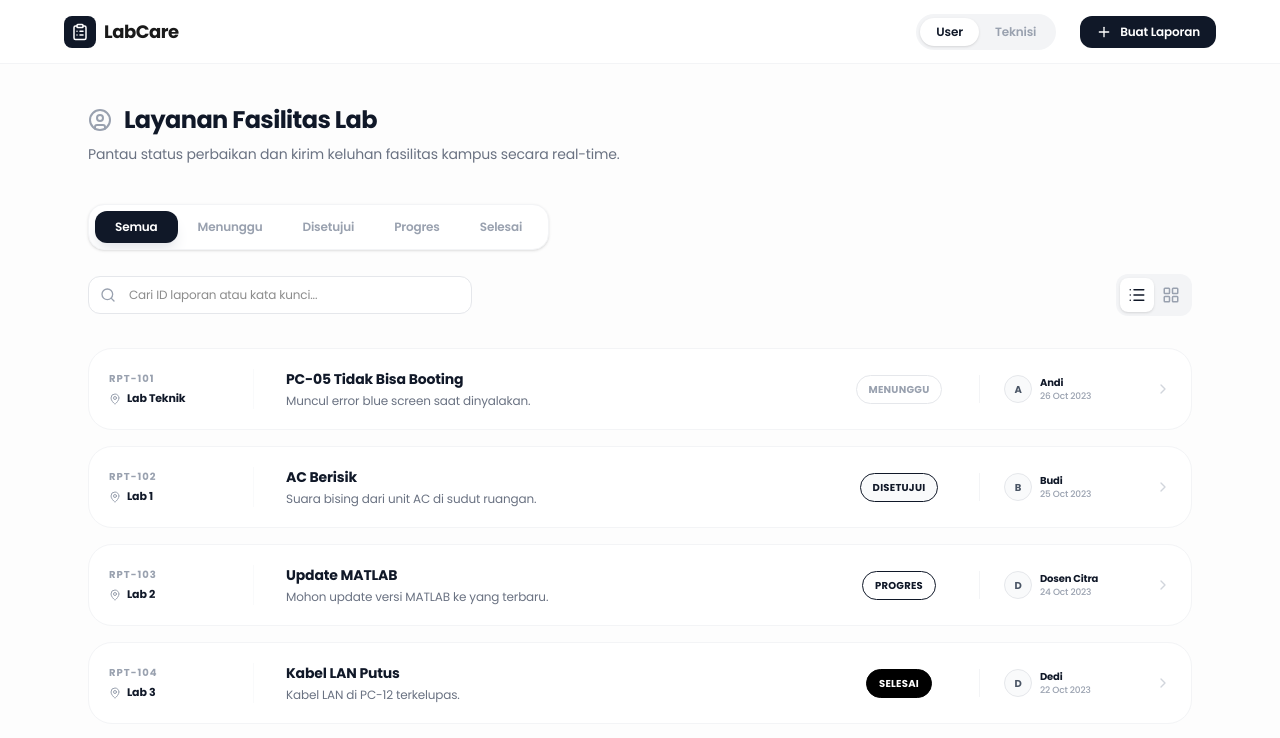
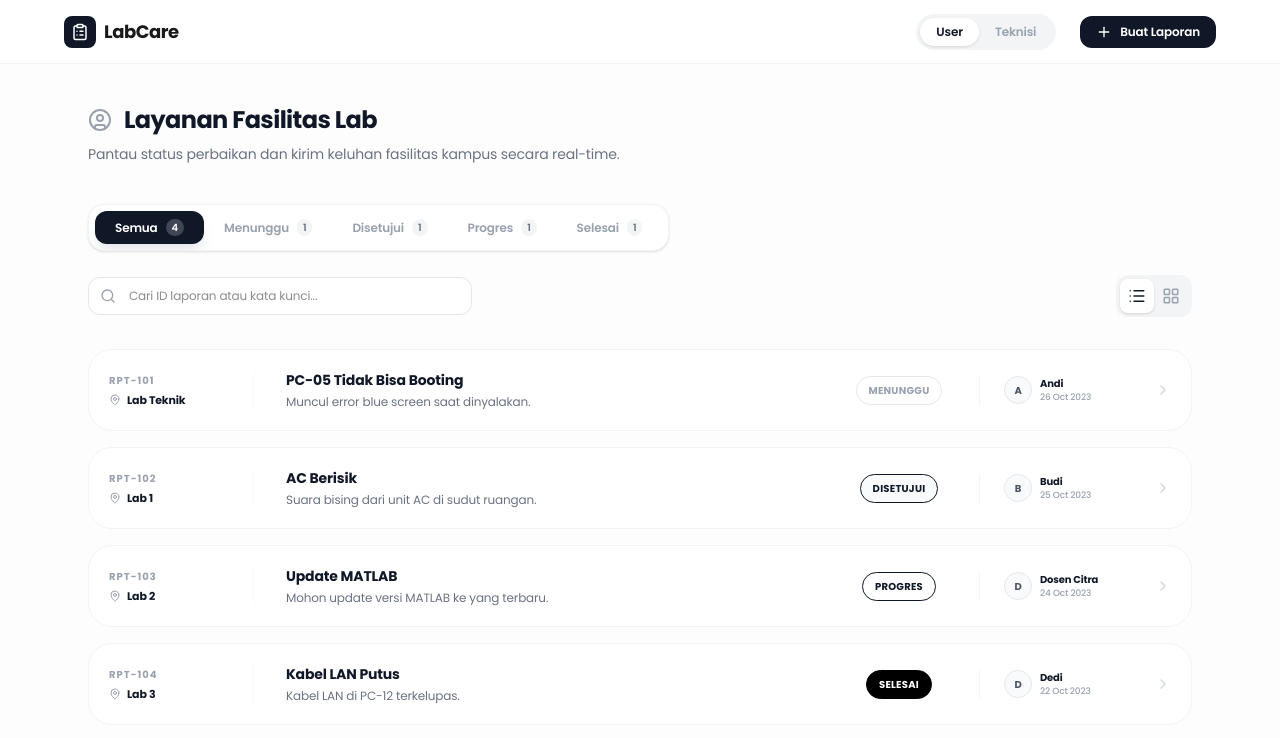
Before and after one commit to AnshoriAbdulloh/lab_report_system, a React (Vite) app: page / in a window 1280 px wide. Shown: the top 738 px of the page. Built offline with nearby package versions, Linux system fonts and the light colour scheme.

Commit message:
refactor App.tsx to reusable component and strictly

```diff
--- a/src/App.tsx
+++ b/src/App.tsx
@@ -1,25 +1,26 @@
 import React, { useState, useMemo } from "react";
 import {
   ClipboardList,
-  Plus,
-  Search,
-  List,
-  LayoutGrid,
-  MapPin,
   CheckCircle,
   PlayCircle,
+  Plus,
+  Check,
+  UserCircle,
+  LayoutGrid,
+  List as ListIcon,
+  ChevronRight,
+  Search,
+  X,
+  MapPin,
   Clock,
-  X,
-  ChevronRight,
-  UserCircle,
   Wrench,
 } from "lucide-react";
 
-type ReportStatus = "Menunggu" | "Disetujui" | "Progres" | "Selesai";
-type Role = "User" | "Teknisi";
-type ViewMode = "list" | "grid";
+export type ReportStatus = "Menunggu" | "Disetujui" | "Progres" | "Selesai";
+export type Role = "User" | "Teknisi";
+export type ViewMode = "list" | "grid";
 
-interface Report {
+export interface Report {
   id: string;
   title: string;
   description: string;
@@ -85,71 +86,18 @@ const INITIAL_REPORTS: Report[] = [
   },
 ];
 
-const App: React.FC = () => {
-  const [role, setRole] = useState<Role>("User");
-  const [viewMode, setViewMode] = useState<ViewMode>("list"); // Default: list
-  const [activeTab, setActiveTab] = useState<string>("Semua");
-  const [searchTerm, setSearchTerm] = useState<string>("");
-  const [isModalOpen, setIsModalOpen] = useState<boolean>(false);
-  const [reports, setReports] = useState<Report[]>(INITIAL_REPORTS);
+interface NavbarProps {
+  role: Role;
+  setRole: (role: Role) => void;
+  onOpenModal: () => void;
+}
 
-  const [newReport, setNewReport] = useState({
-    title: "",
-    description: "",
-    category: "Hardware",
-    location: LOCATIONS[0],
-  });
-
-  const filteredReports = useMemo(() => {
-    return reports.filter((r) => {
-      const matchesTab = activeTab === "Semua" || r.status === activeTab;
-      const matchesSearch =
-        r.title.toLowerCase().includes(searchTerm.toLowerCase()) ||
-        r.id.toLowerCase().includes(searchTerm.toLowerCase());
-      return matchesTab && matchesSearch;
-    });
-  }, [reports, activeTab, searchTerm]);
-
-  const handleUpdateStatus = (id: string, nextStatus: ReportStatus) => {
-    setReports((prev) =>
-      prev.map((report) =>
-        report.id === id ? { ...report, status: nextStatus } : report,
-      ),
-    );
-  };
-
-  const handleCreateReport = (e: React.FormEvent) => {
-    e.preventDefault();
-    const id = `RPT-${Math.floor(100 + Math.random() * 900)}`;
-    const reportToAdd: Report = {
-      ...newReport,
-      id,
-      status: "Menunggu",
-      reporter: "Mahasiswa",
-      date: new Date().toLocaleDateString("id-ID", {
-        day: "numeric",
-        month: "short",
-        year: "numeric",
-      }),
-    };
-    setReports([reportToAdd, ...reports]);
-    setIsModalOpen(false);
-    setNewReport({
-      title: "",
-      description: "",
-      category: "Hardware",
-      location: LOCATIONS[0],
-    });
-  };
-
+export const Navbar: React.FC<NavbarProps> = ({
+  role,
+  setRole,
+  onOpenModal,
+}) => {
   return (
-    <div className="min-h-screen bg-[#FDFDFD] text-[#1A1A1A] font-['Poppins']">
-      <link
-        href='https://fonts.googleapis.com/css2?family=Poppins:wght@300;400;500;600;700&display=swap'
-        rel='stylesheet'
-      />
-
-      {}
     <nav className='sticky top-0 z-40 bg-white/80 backdrop-blur-md border-b border-gray-100 px-6 h-16'>
       <div className='max-w-6xl mx-auto flex items-center justify-between h-full'>
         <div className='flex items-center gap-2'>
@@ -165,14 +113,18 @@ const App: React.FC = () => {
               <button
                 key={r}
                 onClick={() => setRole(r)}
-                  className={`px-4 py-1.5 rounded-full text-xs font-semibold transition-all ${role === r ? "bg-white text-gray-900 shadow-sm" : "text-gray-400 hover:text-gray-600"}`}
+                className={`px-4 py-1.5 rounded-full text-xs font-semibold transition-all ${
+                  role === r
+                    ? "bg-white text-gray-900 shadow-sm"
+                    : "text-gray-400 hover:text-gray-600"
+                }`}
               >
                 {r}
               </button>
             ))}
           </div>
           <button
-              onClick={() => setIsModalOpen(true)}
+            onClick={onOpenModal}
             className='bg-gray-900 text-white px-4 py-2 rounded-xl text-xs font-semibold flex items-center gap-2 hover:bg-black transition-all'
           >
             <Plus size={16} />
@@ -181,51 +133,69 @@ const App: React.FC = () => {
         </div>
       </div>
     </nav>
+  );
+};
 
-      <main className='max-w-6xl mx-auto px-6 py-10'>
-        {/* Dynamic Heading based on Role */}
-        <div className='mb-10'>
-          <div className='flex items-center gap-3 mb-2'>
-            {role === "Teknisi" ? (
-              <Wrench className='text-gray-400' size={24} />
-            ) : (
-              <UserCircle className='text-gray-400' size={24} />
-            )}
-            <h1 className='text-2xl font-bold text-gray-900 tracking-tight'>
-              {role === "Teknisi"
-                ? "Manajemen Antrean Tugas"
-                : "Layanan Fasilitas Lab"}
-            </h1>
-          </div>
-          <p className='text-sm text-gray-500'>
-            {role === "Teknisi"
-              ? "Kelola laporan kerusakan dan pantau progres perbaikan unit laboratorium."
-              : "Pantau status perbaikan dan kirim keluhan fasilitas kampus secara real-time."}
-          </p>
-        </div>
+interface FilterTabsProps {
+  activeTab: string;
+  setActiveTab: (tab: string) => void;
+  reports: Report[];
+}
 
-        {}
-        <div className='space-y-6 mb-8'>
-          {/* 1st Row: Tabs */}
+export const FilterTabs: React.FC<FilterTabsProps> = ({
+  activeTab,
+  setActiveTab,
+  reports,
+}) => {
+  const tabs = ["Semua", "Menunggu", "Disetujui", "Progres", "Selesai"];
+
+  const getCount = (status: string) => {
+    if (status === "Semua") return reports.length;
+    return reports.filter((r) => r.status === status).length;
+  };
+
+  return (
     <div className='flex bg-white p-1.5 rounded-2xl border border-gray-100 overflow-x-auto w-full md:w-fit shadow-sm'>
-            {["Semua", "Menunggu", "Disetujui", "Progres", "Selesai"].map(
-              (tab) => (
+      {tabs.map((tab) => (
         <button
           key={tab}
           onClick={() => setActiveTab(tab)}
-                  className={`px-5 py-2 whitespace-nowrap rounded-xl text-xs font-semibold transition-all ${
+          className={`px-5 py-2 whitespace-nowrap rounded-xl text-xs font-semibold transition-all flex items-center gap-2 ${
             activeTab === tab
               ? "bg-gray-900 text-white shadow-lg shadow-gray-200"
               : "text-gray-400 hover:text-gray-600"
           }`}
         >
-                  {tab}
+          <span>{tab}</span>
+          <span
+            className={`text-[10px] px-1.5 py-0.5 rounded-full ${
+              activeTab === tab
+                ? "bg-white/20 text-white"
+                : "bg-gray-100 text-gray-500"
+            }`}
+          >
+            {getCount(tab)}
+          </span>
         </button>
-              ),
-            )}
+      ))}
     </div>
+  );
+};
 
-          {/* 2nd Row: Search and View Controls */}
+interface SearchControlsProps {
+  searchTerm: string;
+  setSearchTerm: (term: string) => void;
+  viewMode: ViewMode;
+  setViewMode: (mode: ViewMode) => void;
+}
+
+export const SearchControls: React.FC<SearchControlsProps> = ({
+  searchTerm,
+  setSearchTerm,
+  viewMode,
+  setViewMode,
+}) => {
+  return (
     <div className='flex flex-col md:flex-row items-center justify-between gap-4'>
       <div className='relative group w-full md:w-96'>
         <Search
@@ -247,7 +217,7 @@ const App: React.FC = () => {
           className={`p-2 rounded-lg transition-all ${viewMode === "list" ? "bg-white shadow-sm text-gray-900" : "text-gray-400"}`}
           title='List View'
         >
-                <List size={18} />
+          <ListIcon size={18} />
         </button>
         <button
           onClick={() => setViewMode("grid")}
@@ -258,20 +228,24 @@ const App: React.FC = () => {
         </button>
       </div>
     </div>
-        </div>
+  );
+};
 
-        {}
+interface ReportCardProps {
+  report: Report;
+  viewMode: ViewMode;
+  role: Role;
+  onUpdateStatus: (id: string, nextStatus: ReportStatus) => void;
+}
+
+export const ReportCard: React.FC<ReportCardProps> = ({
+  report,
+  viewMode,
+  role,
+  onUpdateStatus,
+}) => {
+  return (
     <div
-          className={
-            viewMode === "grid"
-              ? "grid grid-cols-1 md:grid-cols-2 lg:grid-cols-3 gap-6"
-              : "space-y-4"
-          }
-        >
-          {filteredReports.length > 0 ? (
-            filteredReports.map((report) => (
-              <div
-                key={report.id}
       className={`
         bg-white border border-gray-100 group transition-all duration-300 hover:border-gray-300 hover:shadow-xl hover:shadow-gray-200/40
         ${viewMode === "list" ? "flex flex-col md:flex-row items-center p-5 rounded-[1.5rem]" : "p-6 rounded-[2.5rem] flex flex-col h-full"}
@@ -286,9 +260,7 @@ const App: React.FC = () => {
         </div>
         <div className='flex items-center gap-1.5 mt-1 text-gray-900'>
           <MapPin className='text-gray-400' size={12} />
-                    <span className='text-[11px] font-bold'>
-                      {report.location}
-                    </span>
+          <span className='text-[11px] font-bold'>{report.location}</span>
         </div>
       </div>
 
@@ -326,7 +298,7 @@ const App: React.FC = () => {
         )}
       </div>
 
-                {/* Actions Section */}
+      {/* Actions & Author Details */}
       <div
         className={`${viewMode === "list" ? "md:w-48 md:border-l border-gray-100 md:pl-6 flex items-center justify-between pt-3 md:pt-0 border-t md:border-t-0" : "mt-auto pt-5 border-t border-gray-50 flex items-center justify-between"}`}
       >
@@ -350,20 +322,16 @@ const App: React.FC = () => {
           <div className='flex gap-2'>
             {report.status === "Menunggu" && (
               <button
-                          onClick={() =>
-                            handleUpdateStatus(report.id, "Disetujui")
-                          }
+                onClick={() => onUpdateStatus(report.id, "Disetujui")}
                 className='p-2 hover:bg-gray-100 rounded-xl text-gray-400 hover:text-gray-900 transition-all'
                 title='Terima'
               >
-                          <CheckCircle size={18} />
+                <Check size={18} />
               </button>
             )}
             {report.status === "Disetujui" && (
               <button
-                          onClick={() =>
-                            handleUpdateStatus(report.id, "Progres")
-                          }
+                onClick={() => onUpdateStatus(report.id, "Progres")}
                 className='p-2 hover:bg-gray-100 rounded-xl text-gray-400 hover:text-gray-900 transition-all'
                 title='Mulai'
               >
@@ -372,9 +340,7 @@ const App: React.FC = () => {
             )}
             {report.status === "Progres" && (
               <button
-                          onClick={() =>
-                            handleUpdateStatus(report.id, "Selesai")
-                          }
+                onClick={() => onUpdateStatus(report.id, "Selesai")}
                 className='p-2 bg-gray-900 text-white rounded-xl shadow-md transition-all hover:bg-black'
                 title='Selesai'
               >
@@ -388,8 +354,24 @@ const App: React.FC = () => {
         )}
       </div>
     </div>
-            ))
-          ) : (
+  );
+};
+
+interface ReportListProps {
+  reports: Report[];
+  viewMode: ViewMode;
+  role: Role;
+  onUpdateStatus: (id: string, nextStatus: ReportStatus) => void;
+}
+
+export const ReportList: React.FC<ReportListProps> = ({
+  reports,
+  viewMode,
+  role,
+  onUpdateStatus,
+}) => {
+  if (reports.length === 0) {
+    return (
       <div className='py-24 text-center border-2 border-dashed border-gray-100 rounded-[2.5rem] bg-gray-50/50'>
         <div className='w-16 h-16 bg-white rounded-2xl flex items-center justify-center mx-auto mb-4 shadow-sm border border-gray-100'>
           <Search size={24} className='text-gray-300' />
@@ -398,12 +380,63 @@ const App: React.FC = () => {
           Tidak ada laporan yang sesuai kriteria.
         </p>
       </div>
-          )}
+    );
+  }
+
+  return (
+    <div
+      className={
+        viewMode === "grid"
+          ? "grid grid-cols-1 md:grid-cols-2 lg:grid-cols-3 gap-6"
+          : "space-y-4"
+      }
+    >
+      {reports.map((report) => (
+        <ReportCard
+          key={report.id}
+          report={report}
+          viewMode={viewMode}
+          role={role}
+          onUpdateStatus={onUpdateStatus}
+        />
+      ))}
     </div>
-      </main>
+  );
+};
 
-      {}
-      {isModalOpen && (
+interface ReportModalProps {
+  isOpen: boolean;
+  onClose: () => void;
+  onSubmit: (reportData: {
+    title: string;
+    description: string;
+    category: string;
+    location: string;
+  }) => void;
+}
+
+export const ReportModal: React.FC<ReportModalProps> = ({
+  isOpen,
+  onClose,
+  onSubmit,
+}) => {
+  const [title, setTitle] = useState("");
+  const [description, setDescription] = useState("");
+  const [category, setCategory] = useState("Hardware");
+  const [location, setLocation] = useState(LOCATIONS[0]);
+
+  if (!isOpen) return null;
+
+  const handleSubmit = (e: React.FormEvent) => {
+    e.preventDefault();
+    onSubmit({ title, description, category, location });
+    setTitle("");
+    setDescription("");
+    setCategory("Hardware");
+    setLocation(LOCATIONS[0]);
+  };
+
+  return (
     <div className='fixed inset-0 z-50 flex items-center justify-center p-4 bg-gray-900/40 backdrop-blur-sm'>
       <div className='bg-white w-full max-w-lg rounded-[2.5rem] shadow-2xl overflow-hidden animate-in fade-in zoom-in duration-300 border border-gray-100'>
         <div className='p-8 border-b border-gray-50 flex justify-between items-center bg-[#FAFAFA]'>
@@ -416,14 +449,14 @@ const App: React.FC = () => {
             </p>
           </div>
           <button
-                onClick={() => setIsModalOpen(false)}
+            onClick={onClose}
             className='p-2.5 hover:bg-white hover:shadow-sm border border-transparent hover:border-gray-100 rounded-full transition-all text-gray-400'
           >
             <X size={20} />
           </button>
         </div>
 
-            <form onSubmit={handleCreateReport} className='p-8 space-y-6'>
+        <form onSubmit={handleSubmit} className='p-8 space-y-6'>
           <div className='grid grid-cols-1 md:grid-cols-2 gap-6'>
             <div>
               <label className='block text-[10px] font-bold text-gray-400 uppercase tracking-widest mb-2.5'>
@@ -433,10 +466,8 @@ const App: React.FC = () => {
                 <select
                   required
                   className='w-full px-4 py-3 bg-gray-50 border border-transparent rounded-2xl text-sm appearance-none focus:bg-white focus:ring-1 focus:ring-gray-900 focus:border-gray-900 outline-none transition-all cursor-pointer'
-                      value={newReport.location}
-                      onChange={(e) =>
-                        setNewReport({ ...newReport, location: e.target.value })
-                      }
+                  value={location}
+                  onChange={(e) => setLocation(e.target.value)}
                 >
                   {LOCATIONS.map((loc) => (
                     <option key={loc} value={loc}>
@@ -457,10 +488,8 @@ const App: React.FC = () => {
               <select
                 required
                 className='w-full px-4 py-3 bg-gray-50 border border-transparent rounded-2xl text-sm appearance-none focus:bg-white focus:ring-1 focus:ring-gray-900 focus:border-gray-900 outline-none transition-all cursor-pointer'
-                    value={newReport.category}
-                    onChange={(e) =>
-                      setNewReport({ ...newReport, category: e.target.value })
-                    }
+                value={category}
+                onChange={(e) => setCategory(e.target.value)}
               >
                 <option>Hardware</option>
                 <option>Software</option>
@@ -479,10 +508,8 @@ const App: React.FC = () => {
               type='text'
               placeholder='Contoh: Proyektor tidak menyala'
               className='w-full px-4 py-3 bg-gray-50 border border-transparent rounded-2xl text-sm focus:bg-white focus:ring-1 focus:ring-gray-900 focus:border-gray-900 outline-none transition-all'
-                  value={newReport.title}
-                  onChange={(e) =>
-                    setNewReport({ ...newReport, title: e.target.value })
-                  }
+              value={title}
+              onChange={(e) => setTitle(e.target.value)}
             />
           </div>
 
@@ -495,10 +522,8 @@ const App: React.FC = () => {
               rows={3}
               className='w-full px-4 py-3 bg-gray-50 border border-transparent rounded-2xl text-sm focus:bg-white focus:ring-1 focus:ring-gray-900 focus:border-gray-900 outline-none transition-all resize-none'
               placeholder='Ceritakan kendala yang Anda alami...'
-                  value={newReport.description}
-                  onChange={(e) =>
-                    setNewReport({ ...newReport, description: e.target.value })
-                  }
+              value={description}
+              onChange={(e) => setDescription(e.target.value)}
             ></textarea>
           </div>
 
@@ -511,9 +536,124 @@ const App: React.FC = () => {
         </form>
       </div>
     </div>
+  );
+};
+
+const App: React.FC = () => {
+  const [role, setRole] = useState<Role>("User");
+  const [viewMode, setViewMode] = useState<ViewMode>("list"); // Default: list
+  const [activeTab, setActiveTab] = useState<string>("Semua");
+  const [searchTerm, setSearchTerm] = useState<string>("");
+  const [isModalOpen, setIsModalOpen] = useState<boolean>(false);
+  const [reports, setReports] = useState<Report[]>(INITIAL_REPORTS);
+
+  const filteredReports = useMemo(() => {
+    return reports.filter((r) => {
+      const matchesTab = activeTab === "Semua" || r.status === activeTab;
+      const matchesSearch =
+        r.title.toLowerCase().includes(searchTerm.toLowerCase()) ||
+        r.id.toLowerCase().includes(searchTerm.toLowerCase());
+      return matchesTab && matchesSearch;
+    });
+  }, [reports, activeTab, searchTerm]);
+
+  const handleUpdateStatus = (id: string, nextStatus: ReportStatus) => {
+    setReports((prev) =>
+      prev.map((report) =>
+        report.id === id ? { ...report, status: nextStatus } : report,
+      ),
+    );
+  };
+
+  const handleCreateReportSubmit = (data: {
+    title: string;
+    description: string;
+    category: string;
+    location: string;
+  }) => {
+    const id = `RPT-${Math.floor(100 + Math.random() * 900)}`;
+    const reportToAdd: Report = {
+      ...data,
+      id,
+      status: "Menunggu",
+      reporter: "Mahasiswa",
+      date: new Date().toLocaleDateString("id-ID", {
+        day: "numeric",
+        month: "short",
+        year: "numeric",
+      }),
+    };
+    setReports([reportToAdd, ...reports]);
+    setIsModalOpen(false);
+  };
+
+  return (
+    <div className="min-h-screen bg-[#FDFDFD] text-[#1A1A1A] font-['Poppins']">
+      <link
+        href='https://fonts.googleapis.com/css2?family=Poppins:wght@300;400;500;600;700&display=swap'
+        rel='stylesheet'
+      />
+
+      <Navbar
+        role={role}
+        setRole={setRole}
+        onOpenModal={() => setIsModalOpen(true)}
+      />
+
+      <main className='max-w-6xl mx-auto px-6 py-10'>
+        {/* Dynamic Heading based on Role */}
+        <div className='mb-10'>
+          <div className='flex items-center gap-3 mb-2'>
+            {role === "Teknisi" ? (
+              <Wrench className='text-gray-400' size={24} />
+            ) : (
+              <UserCircle className='text-gray-400' size={24} />
             )}
+            <h1 className='text-2xl font-bold text-gray-900 tracking-tight'>
+              {role === "Teknisi"
+                ? "Manajemen Antrean Tugas"
+                : "Layanan Fasilitas Lab"}
+            </h1>
+          </div>
+          <p className='text-sm text-gray-500'>
+            {role === "Teknisi"
+              ? "Kelola laporan kerusakan dan pantau progres perbaikan unit laboratorium."
+              : "Pantau status perbaikan dan kirim keluhan fasilitas kampus secara real-time."}
+          </p>
+        </div>
 
-      {/* Helper Styles */}
+        {/* Filters and Controls container */}
+        <div className='space-y-6 mb-8'>
+          <FilterTabs
+            activeTab={activeTab}
+            setActiveTab={setActiveTab}
+            reports={reports}
+          />
+
+          <SearchControls
+            searchTerm={searchTerm}
+            setSearchTerm={setSearchTerm}
+            viewMode={viewMode}
+            setViewMode={setViewMode}
+          />
+        </div>
+
+        {/* Report List view container */}
+        <ReportList
+          reports={filteredReports}
+          viewMode={viewMode}
+          role={role}
+          onUpdateStatus={handleUpdateStatus}
+        />
+      </main>
+
+      <ReportModal
+        isOpen={isModalOpen}
+        onClose={() => setIsModalOpen(false)}
+        onSubmit={handleCreateReportSubmit}
+      />
+
+      {/* Utility Styles */}
       <style>{`
         body {
           -webkit-font-smoothing: antialiased;
--- /dev/null
+++ b/src/components/layout/Navbar.tsx
@@ -0,0 +1,41 @@
+import { ClipboardList, Plus } from "lucide-react";
+
+type Role = "User" | "Teknisi";
+
+export default function Navbar() {
+  const [role, setRole] = useState<Role>("User");
+
+  return (
+    <nav className='sticky top-0 z-40 bg-white/80 backdrop-blur-md border-b border-gray-100 px-6 h-16'>
+      <div className='max-w-6xl mx-auto flex items-center justify-between h-full'>
+        <div className='flex items-center gap-2'>
+          <div className='w-8 h-8 bg-gray-900 rounded-lg flex items-center justify-center'>
+            <ClipboardList className='text-white' size={18} />
+          </div>
+          <span className='font-bold text-lg tracking-tight'>LabCare</span>
+        </div>
+
+        <div className='flex items-center gap-6'>
+          <div className='hidden sm:flex bg-gray-100 p-1 rounded-full'>
+            {(["User", "Teknisi"] as Role[]).map((r) => (
+              <button
+                key={r}
+                onClick={() => setRole(r)}
+                className={`px-4 py-1.5 rounded-full text-xs font-semibold transition-all ${role === r ? "bg-white text-gray-900 shadow-sm" : "text-gray-400 hover:text-gray-600"}`}
+              >
+                {r}
+              </button>
+            ))}
+          </div>
+          <button
+            onClick={() => setIsModalOpen(true)}
+            className='bg-gray-900 text-white px-4 py-2 rounded-xl text-xs font-semibold flex items-center gap-2 hover:bg-black transition-all'
+          >
+            <Plus size={16} />
+            Buat Laporan
+          </button>
+        </div>
+      </div>
+    </nav>
+  );
+}
```
Lines whose indentation alone changed are shown as unchanged.
